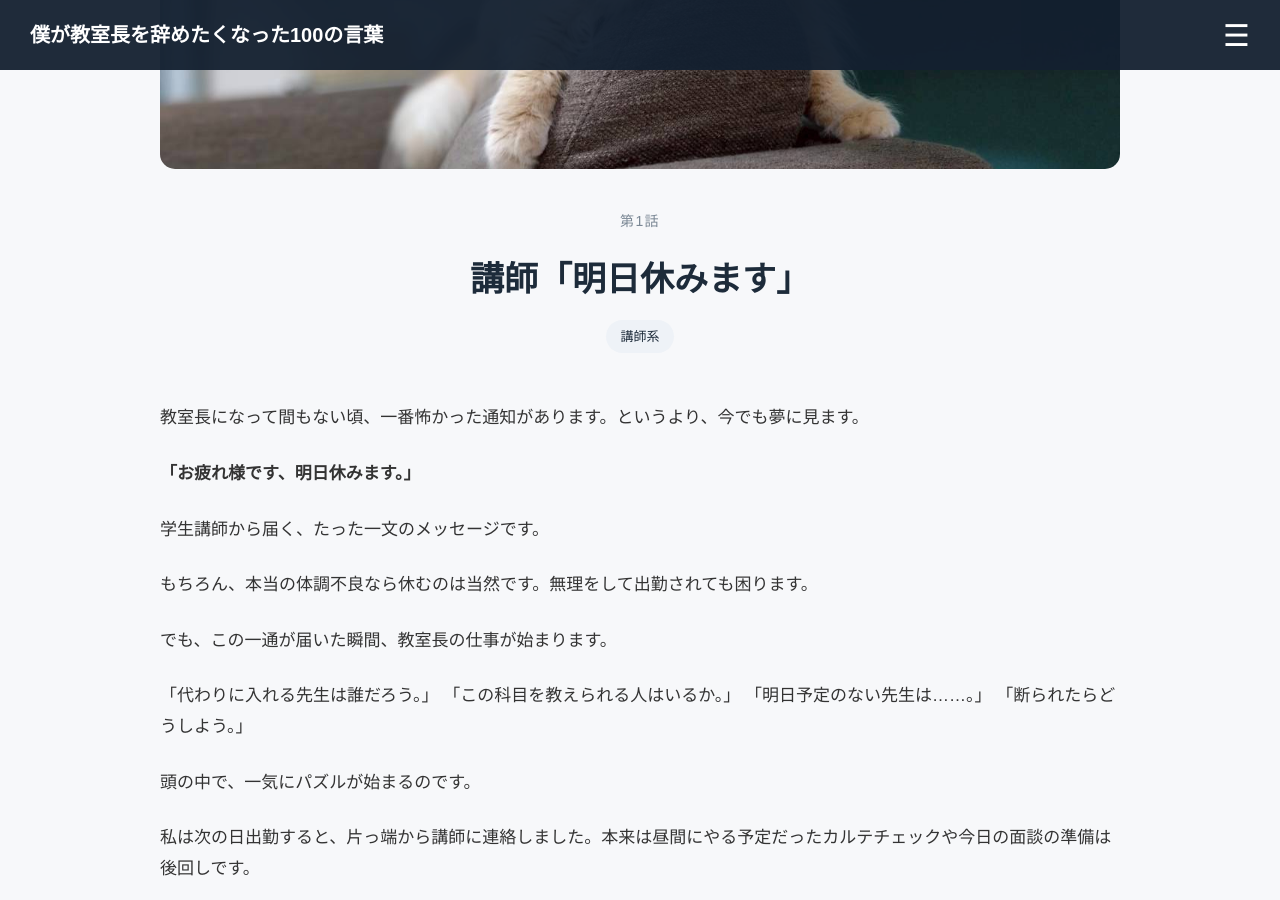
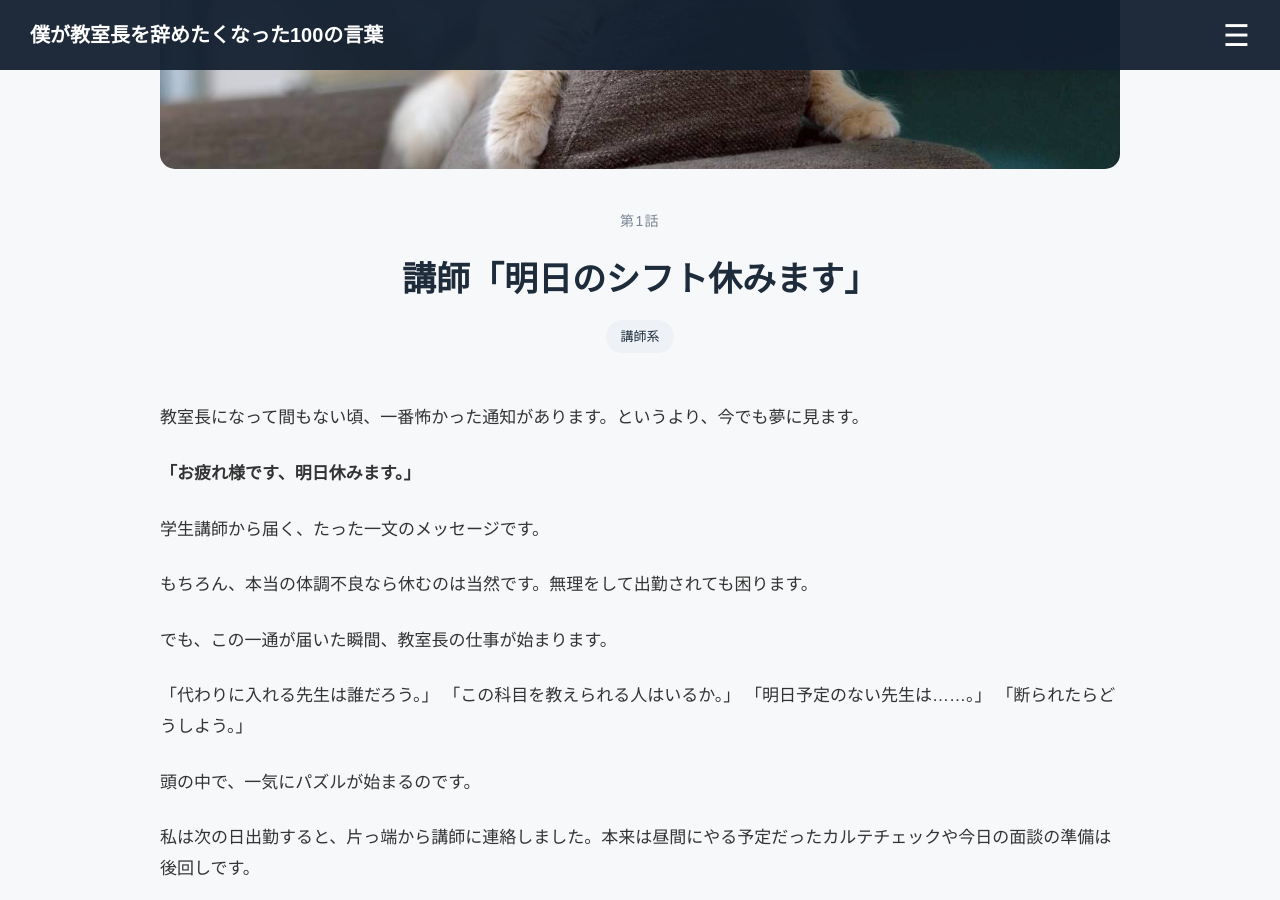
Before and after one commit to tanamaru8/100-kotoba, a Jekyll site: the page built from _kotoba/001-ashita-yasumimasu.md, in a window 1280 px wide and 900 px high, scrolled down 388 px. Built offline with Jekyll 4.4.1, drawn with Linux system fonts in a browser that asks for light colours.

Commit message:
Update title in 001-ashita-yasumimasu.md

```diff
--- a/_kotoba/001-ashita-yasumimasu.md
+++ b/_kotoba/001-ashita-yasumimasu.md
@@ -1,7 +1,7 @@
 ---
 number: 1
 permalink: /001/
-title: "講師「明日休みます」"
+title: "講師「明日のシフト休みます」"
 summary: "教室長になって一番怖かった、たった一文の通知。"
 tags: [講師系]
 # image: /assets/images/kotoba/001.jpg   # 画像ができたらコメントを外して指定
```
